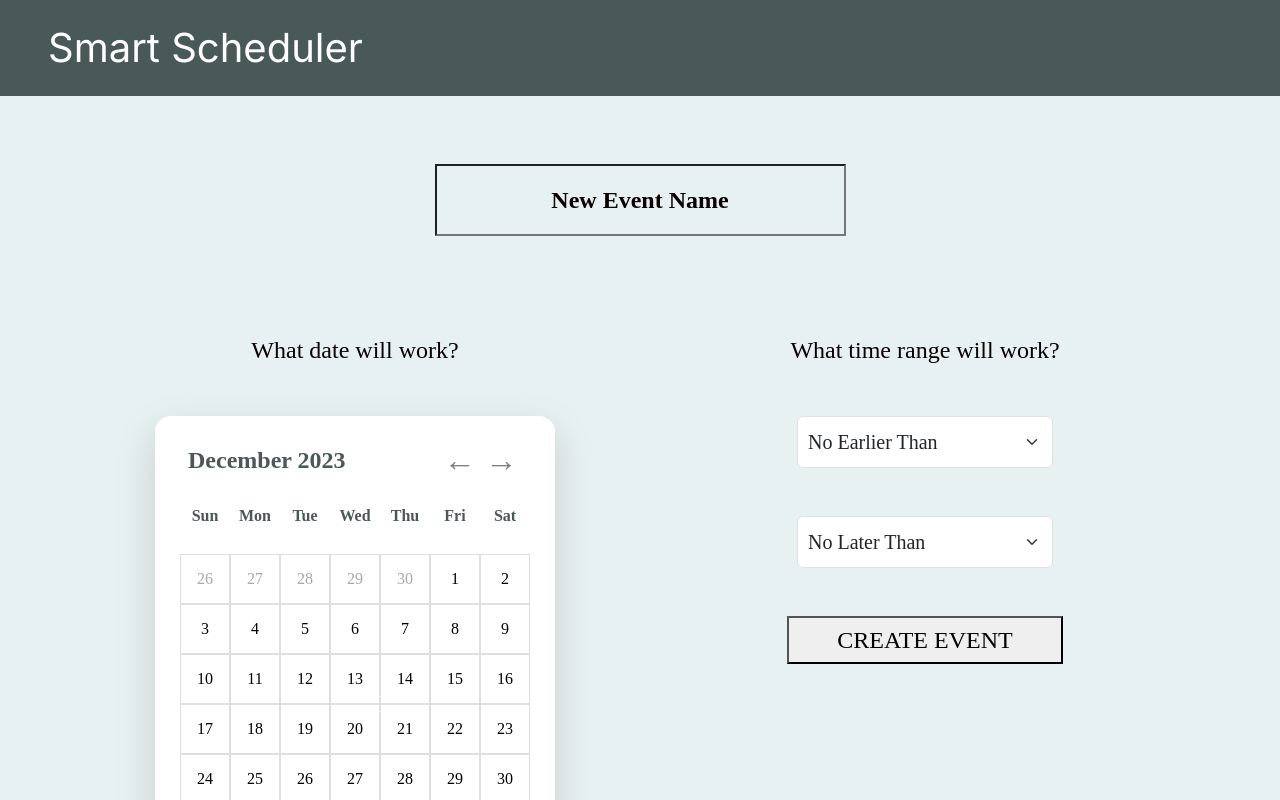
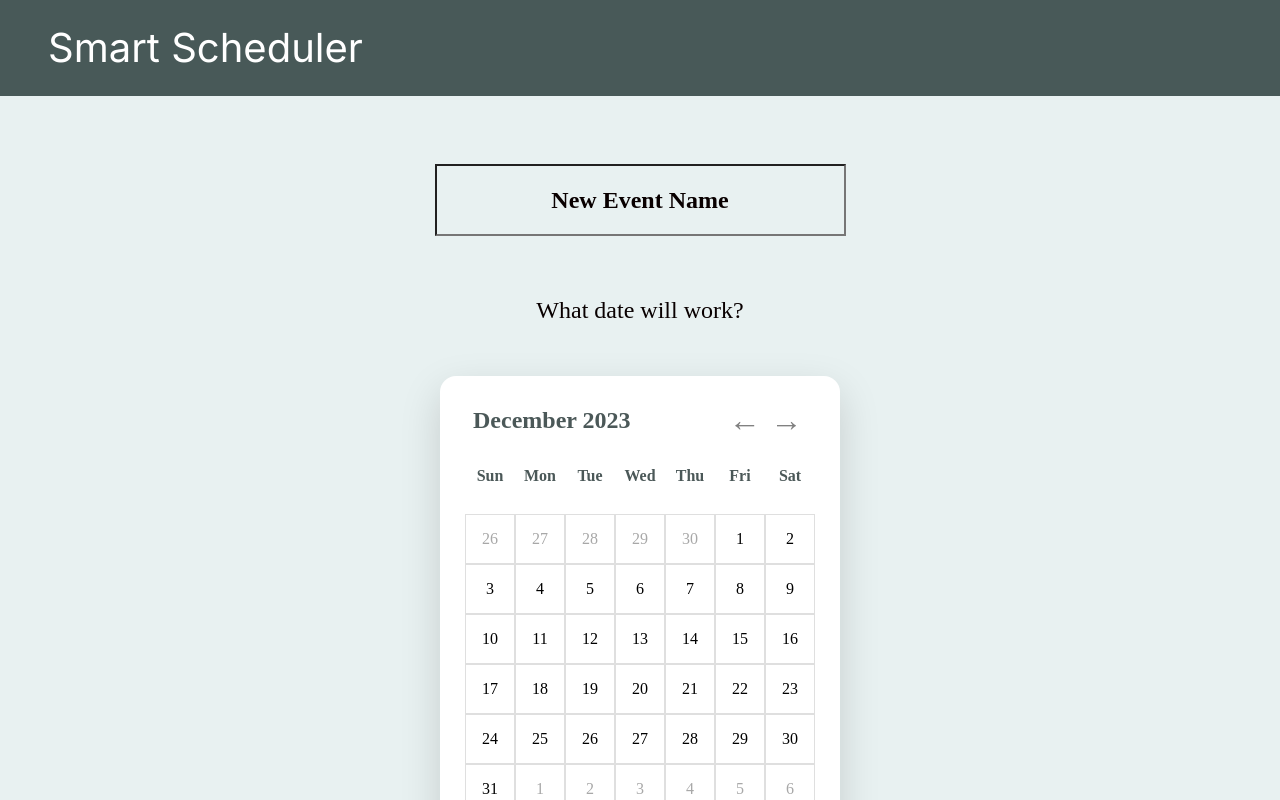
Before and after one commit to chrcha1/CSCI201_finalProject_COMBINED, a Next.js app: page /new-event in a window 1280 px wide. Shown: the top 800 px of the page. Built offline with nearby package versions, Linux system fonts and the light colour scheme.

Commit message:
got rid of preferred tim erange on new-event page

```diff
--- a/src/app/components/datepicker.tsx
+++ b/src/app/components/datepicker.tsx
@@ -9,7 +9,7 @@ type CalendarDay = {
   isToday: boolean;
 };
 
-export default function DatepickerComponent() {
+export default function DatepickerComponent( props : any) {
   const { selectedDates, setSelectedDates } = useContext(DateSelectionContext);
   const [currentDate, setCurrentDate] = useState(new Date());
   const [calendarDays, setCalendarDays] = useState<CalendarDay[]>([]);
@@ -100,6 +100,7 @@ export default function DatepickerComponent() {
       const dateString = date.toISOString();
       newSelectedDates.add(dateString);
       console.log(newSelectedDates);
+      props.onSelectedDatesChange(newSelectedDates);
       return newSelectedDates;
     });
   };
--- a/src/app/events/[eventId].tsx
+++ b/src/app/events/[eventId].tsx
@@ -1,3 +1,5 @@
+'use client'
+
 import React, { useState, useEffect } from "react";
 import { useRouter } from "next/router";
 import "../css/events.css";
--- a/src/app/new-event/page.tsx
+++ b/src/app/new-event/page.tsx
@@ -63,61 +63,13 @@ export default function newEvent() {
           >
             <div
               className={
-                "col-md-6 text-center pt-5 questions d-flex align-items-center justify-content-center flex-column"
+                "col-12 text-center pt-2 questions d-flex align-items-center justify-content-center flex-column"
               }
             >
               <div className={"mb-5"}>What date will work?</div>
               <Datepicker />
             </div>
-            <div
-              className={
-                "col-md-6 text-center pt-5 questions d-flex align-items-center justify-content-center flex-column"
-              }
-              style={{
-                color: "#090000",
-                fontSize: "24px",
-                fontFamily: "Montserrat",
-                fontWeight: 400,
-              }}
-            >
-              <div className={"mb-5"}>What time range will work?</div>
-              <div className={"select-container"}>
-                <select
-                  className={"form-select new-event-select mb-5"}
-                  style={{
-                    fontSize: "20px",
-                    padding: "10px",
-                    width: "20vw",
-                  }}
-                  defaultValue="default"
-                >
-                  <option value="default">No Earlier Than</option>
-                  {timeOptions.map((time, index) => (
-                    <option key={index} value={time}>
-                      {time}
-                    </option>
-                  ))}
-                </select>
-              </div>
-              <div className={"select-container mb-5"}>
-                <select
-                  className={"form-select new-event-select"}
-                  style={{
-                    fontSize: "20px",
-                    padding: "10px",
-                    width: "20vw",
-                  }}
-                  defaultValue="default"
-                >
-                  <option value="default">No Later Than</option>
-                  {timeOptions.map((time, index) => (
-                    <option key={index} value={time}>
-                      {time}
-                    </option>
-                  ))}
-                </select>
-              </div>
-              <div className={"new-event-create-event-button-wrapper"}>
+              <div className={"new-event-create-event-button-wrapper row pt-5 w-50"}>
                 <button
                   className={"new-event-create-event-button px-5 py-1 mb-5"}
                   style={{
@@ -128,7 +80,6 @@ export default function newEvent() {
                   CREATE EVENT
                 </button>
               </div>
-            </div>
           </div>
         </div>
       </div>
```
